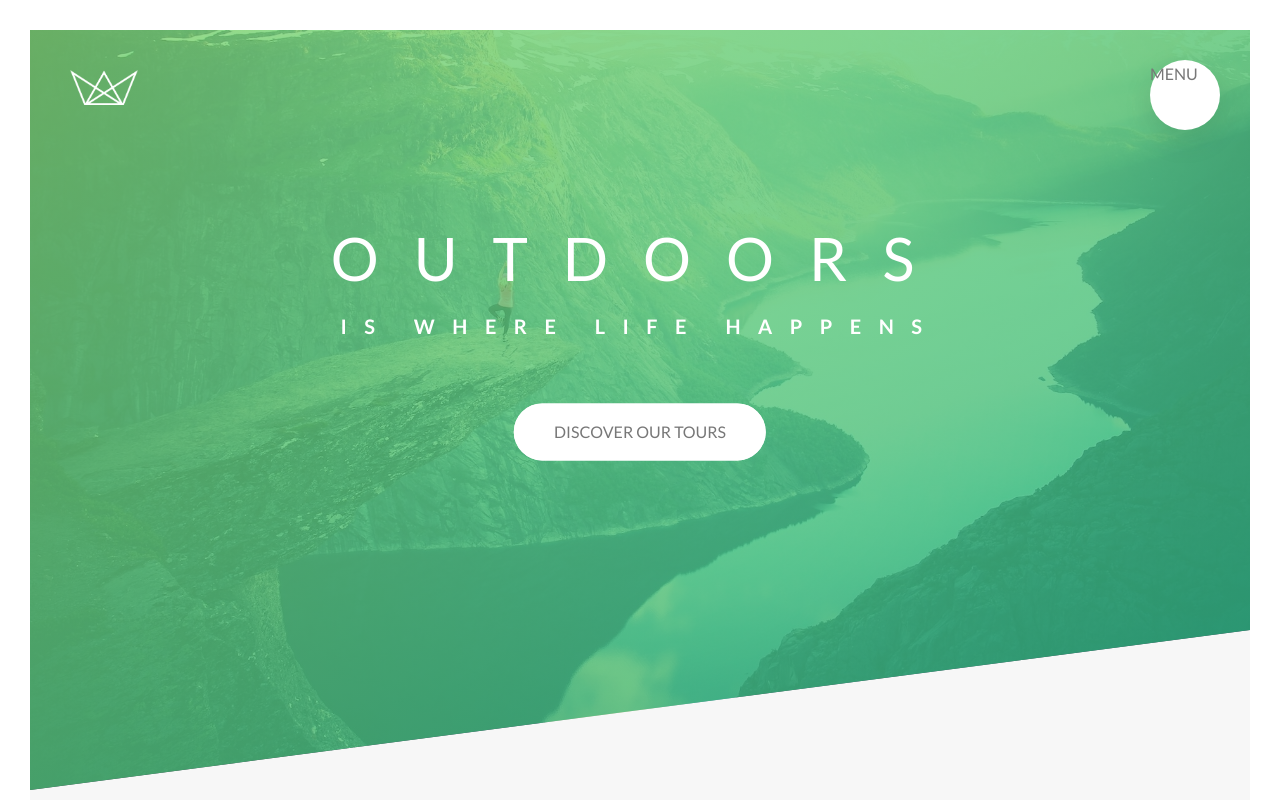
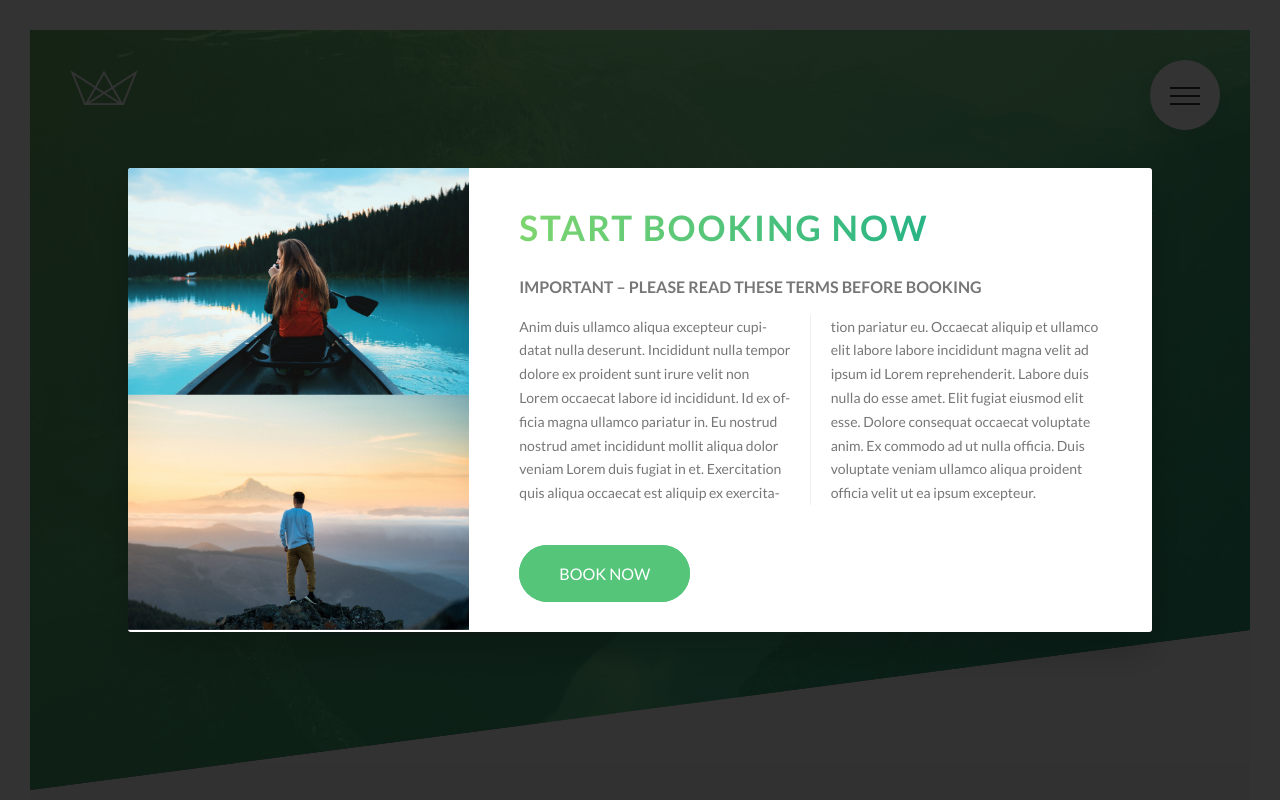
Before and after one commit to Khanhtran47/Natours-Project, a website: page index.html in a window 1280 px wide. Shown: the top 800 px of the page. Drawn offline with Linux system fonts and the light colour scheme.

Commit message:
creating popup style

```diff
--- a/index.html
+++ b/index.html
@@ -20,7 +20,9 @@
   <body>
     <div class="navigation">
       <input type="checkbox" class="navigation__checkbox" id="navi-toggle" />
-      <label for="navi-toggle" class="navigation__button">MENU</label>
+      <label for="navi-toggle" class="navigation__button">
+        <span class="navigation__icon">&nbsp;</span>
+      </label>
 
       <div class="navigation__background">&nbsp;</div>
 
@@ -456,5 +458,36 @@
         </div>
       </div>
     </footer>
+
+    <div class="popup">
+      <div class="popup__content">
+        <div class="popup__left">
+          <img src="img/nat-8.jpg" alt="Tour photo" class="popup__img" />
+          <img src="img/nat-9.jpg" alt="Tour photo" class="popup__img" />
+        </div>
+        <div class="popup__right">
+          <h2 class="heading-secondary u-margin-bottom-small">
+            Start booking now
+          </h2>
+          <h3 class="heading-tertiary u-margin-bottom-small">
+            Important &ndash; Please read these terms before booking
+          </h3>
+          <p class="popup__text">
+            Anim duis ullamco aliqua excepteur cupidatat nulla deserunt.
+            Incididunt nulla tempor dolore ex proident sunt irure velit non
+            Lorem occaecat labore id incididunt. Id ex officia magna ullamco
+            pariatur in. Eu nostrud nostrud amet incididunt mollit aliqua dolor
+            veniam Lorem duis fugiat in et. Exercitation quis aliqua occaecat
+            est aliquip ex exercitation pariatur eu. Occaecat aliquip et ullamco
+            elit labore labore incididunt magna velit ad ipsum id Lorem
+            reprehenderit. Labore duis nulla do esse amet. Elit fugiat eiusmod
+            elit esse. Dolore consequat occaecat voluptate anim. Ex commodo ad
+            ut nulla officia. Duis voluptate veniam ullamco aliqua proident
+            officia velit ut ea ipsum excepteur.
+          </p>
+          <a href="#" class="btn btn--green">Book now</a>
+        </div>
+      </div>
+    </div>
   </body>
 </html>
--- a/sass/abstracts/_mixins.scss
+++ b/sass/abstracts/_mixins.scss
@@ -5,3 +5,10 @@
     clear: both;
   }
 }
+
+@mixin absCenter {
+  position: absolute;
+  top: 50%;
+  left: 50%;
+  transform: translate(-50%, -50%);
+}
--- /dev/null
+++ b/sass/components/_popup.scss
@@ -0,0 +1,54 @@
+.popup {
+  height: 100vh;
+  width: 100%;
+  position: fixed;
+  top: 0;
+  left: 0;
+  background-color: rgba($color-black, 0.8);
+  z-index: 9999;
+
+  &__content {
+    @include absCenter;
+    width: 80%;
+    background-color: $color-white;
+    box-shadow: 0 2rem 4rem rgba($color-black, 0.2);
+    border-radius: 3px;
+    display: table;
+    overflow: hidden;
+  }
+
+  &__left {
+    width: calc(100% * (1 / 3));
+    display: table-cell;
+  }
+
+  &__right {
+    width: calc(100% * (2 / 3));
+    display: table-cell;
+    vertical-align: middle;
+    padding: 3rem 5rem;
+  }
+
+  &__img {
+    display: block;
+    width: 100%;
+  }
+
+  &__text {
+    font-size: 1.4rem;
+    margin-bottom: 4rem;
+
+    -moz-column-count: 2;
+    -moz-column-gap: 4rem;
+    -moz-column-rule: 1px solid $color-grey-light-2;
+
+    column-count: 2;
+    column-gap: 4rem;
+    column-rule: 1px solid $color-grey-light-2; //line between columns
+
+    -moz-hyphens: auto;
+    -ms-hyphens: auto;
+    -webkit-hyphens: auto;
+    hyphens: auto; //only works with <html lang="en"> defined
+  }
+}
--- a/sass/layout/_navigation.scss
+++ b/sass/layout/_navigation.scss
@@ -13,6 +13,8 @@
     right: 6rem;
     z-index: 2000;
     box-shadow: 0 1rem 3rem rgba($color-black, 0.1);
+    text-align: center;
+    cursor: pointer;
   }
 
   &__background {
@@ -89,6 +91,7 @@
     }
   }
 
+  //FUNCTIONALITY
   &__checkbox:checked ~ &__background {
     transform: scale(80);
   }
@@ -97,4 +100,57 @@
     opacity: 1;
     width: 100%;
   }
+
+  //ICON
+  &__icon {
+    position: relative;
+    margin-top: 3.5rem;
+
+    &,
+    &::before,
+    &::after {
+      width: 3rem;
+      height: 2px;
+      background-color: $color-grey-dark-3;
+      display: inline-block;
+    }
+
+    &::before,
+    &::after {
+      content: "";
+      position: absolute;
+      left: 0;
+      transition: all 0.3s;
+    }
+
+    &::before {
+      top: -0.8rem;
+    }
+
+    &::after {
+      top: 0.8rem;
+    }
+  }
+
+  &__button:hover &__icon::before {
+    top: -1rem;
+  }
+
+  &__button:hover &__icon::after {
+    top: 1rem;
+  }
+
+  &__checkbox:checked + &__button &__icon {
+    background-color: transparent;
+  }
+
+  &__checkbox:checked + &__button &__icon::before {
+    top: 0;
+    transform: rotate(135deg);
+  }
+
+  &__checkbox:checked + &__button &__icon::after {
+    top: 0;
+    transform: rotate(-135deg);
+  }
 }
--- a/sass/main.scss
+++ b/sass/main.scss
@@ -13,6 +13,7 @@
 @import "components/feature-box";
 @import "components/form";
 @import "components/card";
+@import "components/popup";
 @import "components/story";
 
 @import "layout/footer";
```
Also changed, not shown: css/style.css.
